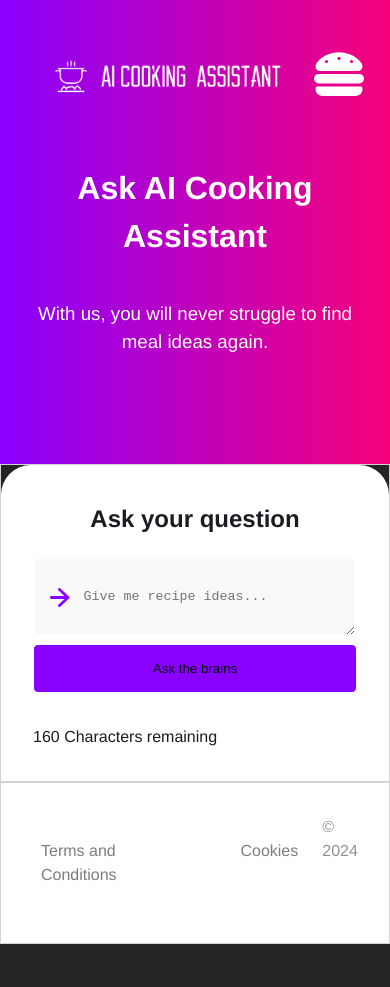
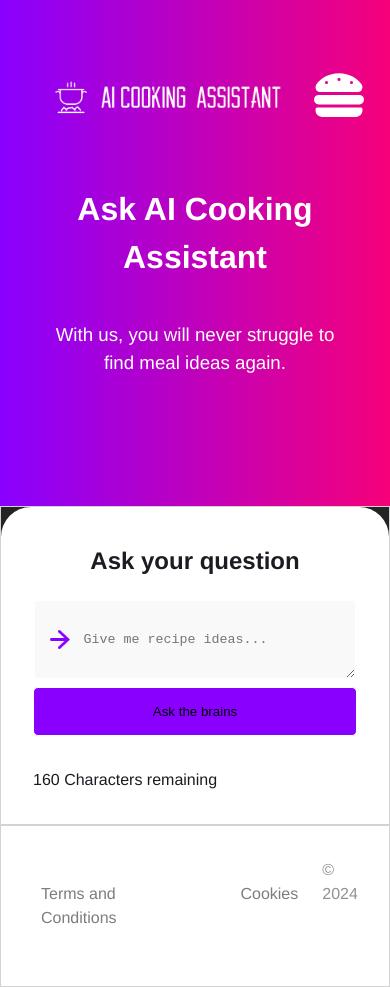
Before and after one commit to technative-academy/Team-Wolf, a React (Vite) app: page /ask in a window 390 px wide. Before the commit the page ends 944 px from the top, so only its background shows below. Built offline with nearby package versions, Linux system fonts and the light colour scheme.

Commit message:
add extra header media

```diff
--- a/src/components/SiteHeader/SiteHeader.module.css
+++ b/src/components/SiteHeader/SiteHeader.module.css
@@ -19,9 +19,10 @@
   font-weight: 100;
 }
 
-@media only screen and (min-width: 500px) {
+@media only screen and (max-width: 500px) {
   .wrapper {
     padding: 2rem;
-    height: 35vh;
+    height: 60vh;
+    padding: 3rem;
   }
 }
--- a/src/components/SiteNav/SiteNav.module.css
+++ b/src/components/SiteNav/SiteNav.module.css
@@ -13,7 +13,6 @@
   border-bottom: 0.5px solid white;
   padding: 0;
   line-height: 35px;
-
 }
 
 .navMenu li {
@@ -65,10 +64,11 @@ img {
 
     left: 0;
     top: 100px;
-    height: 30%;
+    height: 35%;
     background-color: white;
     box-shadow: 2px 2px 20px var(--darkGrey);
     border-radius: 5%;
+
   }
 
   .navMenu a {
```
